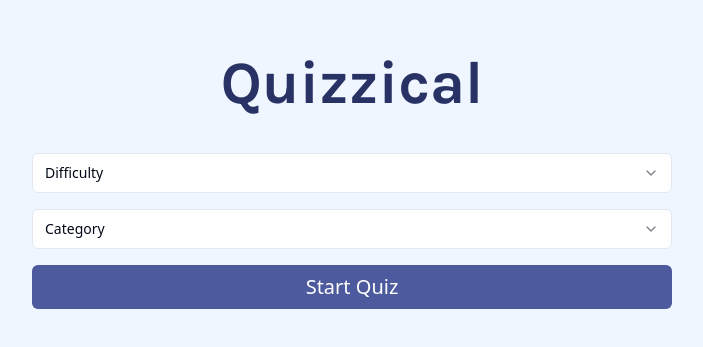
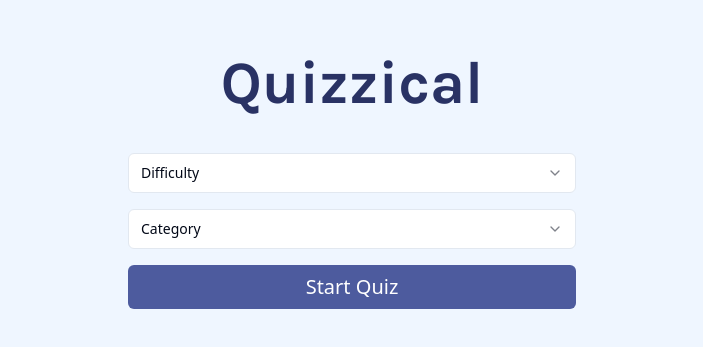
Before and after one commit to slockers37/quizzical, a React (Vite) app: page / in a window 1280 px wide. Shown: the part 219-566 px from the top of the page, without its empty margins (288-991 px from the left). Built offline with nearby package versions, Linux system fonts and the light colour scheme.

Commit message:
set max form width

```diff
--- a/src/components/StartPage.tsx
+++ b/src/components/StartPage.tsx
@@ -25,7 +25,7 @@ const StartPage: React.FC<StartPageProps> = ({ startQuiz }) => {
       <h1 className="mb-10 font-karla font-bold text-6xl text-[#293264]">
         Quizzical
       </h1>
-      <form onSubmit={handleSubmit} className="w-1/2 space-y-4">
+      <form onSubmit={handleSubmit} className="w-1/2 lg:max-w-md space-y-4">
         <Select onValueChange={(value) => setDifficulty(value as string)}>
           <SelectTrigger className="w-full">
             <SelectValue placeholder="Difficulty" />
```
